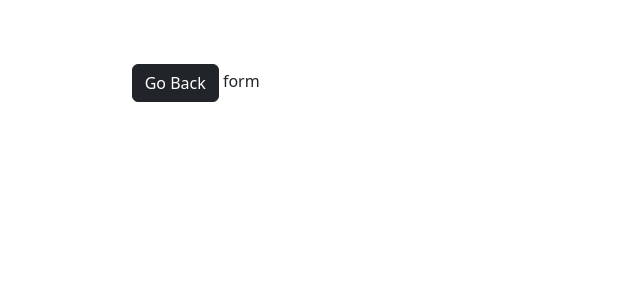
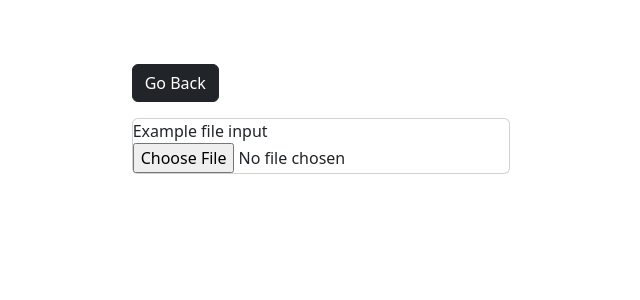
Before and after one commit to Thuotracy/photo-album, a Django app: page /add/ in a window 1280 px wide. Shown: the top 300 px of the page, without its empty margins (319-959 px from the left). Run offline with Django 4.2, Linux system fonts and the light colour scheme.

Commit message:
added the select file section in the form

```diff
--- a/photos/templates/photos/add.html
+++ b/photos/templates/photos/add.html
@@ -16,7 +16,14 @@
         <div class="row justify-content-center">
             <div class="col-md-4">
                 <a href="{% url 'gallery' %}" class="btn btn-dark my-3">Go Back</a>
-              form
+                <div class="card">
+                    <form>
+                        <div class="form-group">
+                          <label for="exampleFormControlFile1">Example file input</label>
+                          <input type="file" class="form-control-file" id="exampleFormControlFile1">
+                        </div>
+                    </form>
+                </div>
             </div>
 
         </div>
```
